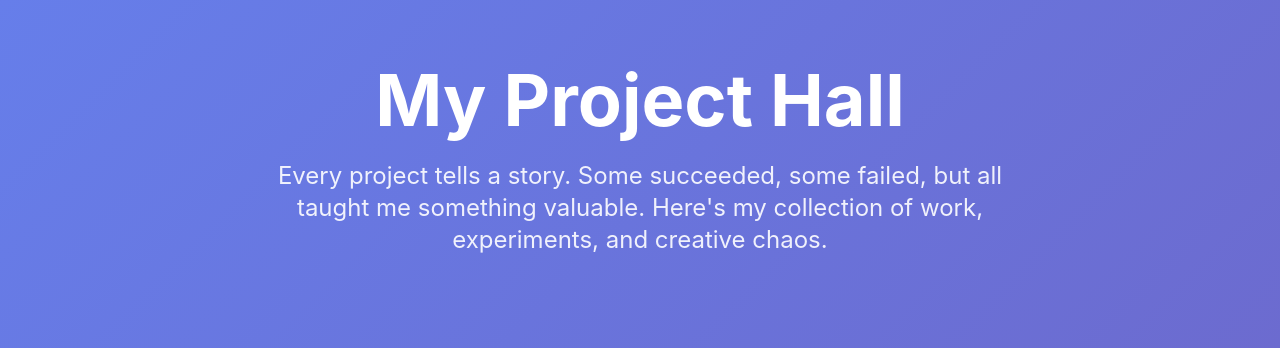
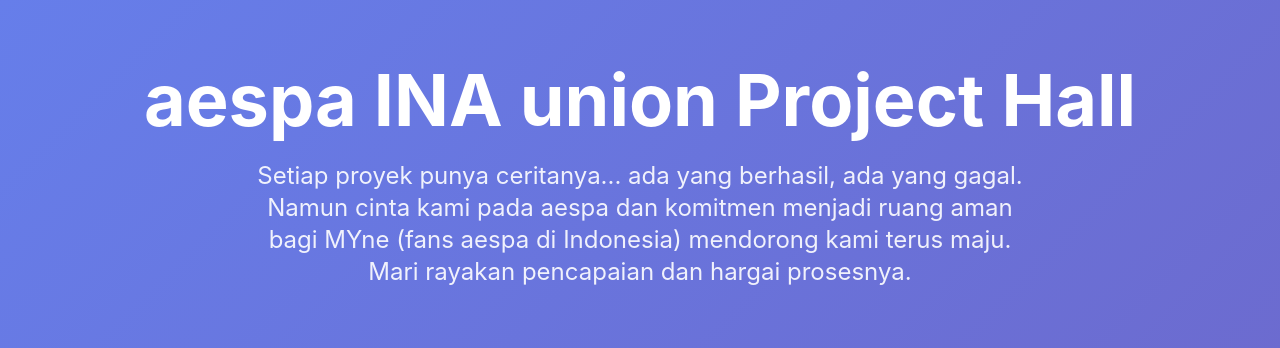
Before and after one commit to kwon88im/AIU-Portfolio, a plain HTML site: page index.html in a window 1280 px wide. Shown: the top 348 px of the page. Drawn offline with nearby package versions, Linux system fonts and the light colour scheme.

Commit message:
Update index.html
changes the description

```diff
--- a/index.html
+++ b/index.html
@@ -98,9 +98,10 @@
   <!-- Hero -->
   <div class="container mx-auto px-6 py-16">
     <div class="text-center mb-16 fade-in">
-      <h1 class="text-5xl md:text-7xl font-bold text-white mb-6">My Project Hall</h1>
+      <h1 class="text-5xl md:text-7xl font-bold text-white mb-6">aespa INA union Project Hall</h1>
       <p class="text-xl md:text-2xl text-white/90 max-w-3xl mx-auto leading-relaxed">
-        Every project tells a story. Some succeeded, some failed, but all taught me something valuable. Here's my collection of work, experiments, and creative chaos.
+       Setiap proyek punya ceritanya... ada yang berhasil, ada yang gagal. Namun cinta kami pada aespa dan komitmen menjadi ruang aman bagi MYne (fans aespa di Indonesia) mendorong kami terus maju.
+       Mari rayakan pencapaian dan hargai prosesnya.
       </p>
     </div>
 
@@ -109,7 +110,7 @@
 
     <!-- Footer -->
     <div class="text-center mt-16 fade-in">
-      <p class="text-white/80 text-lg">Want to work together? Let's create something amazing.</p>
+      <p class="text-white/80 text-lg">Courtesy of aespainaunion.</p>
     </div>
   </div>
 
```
